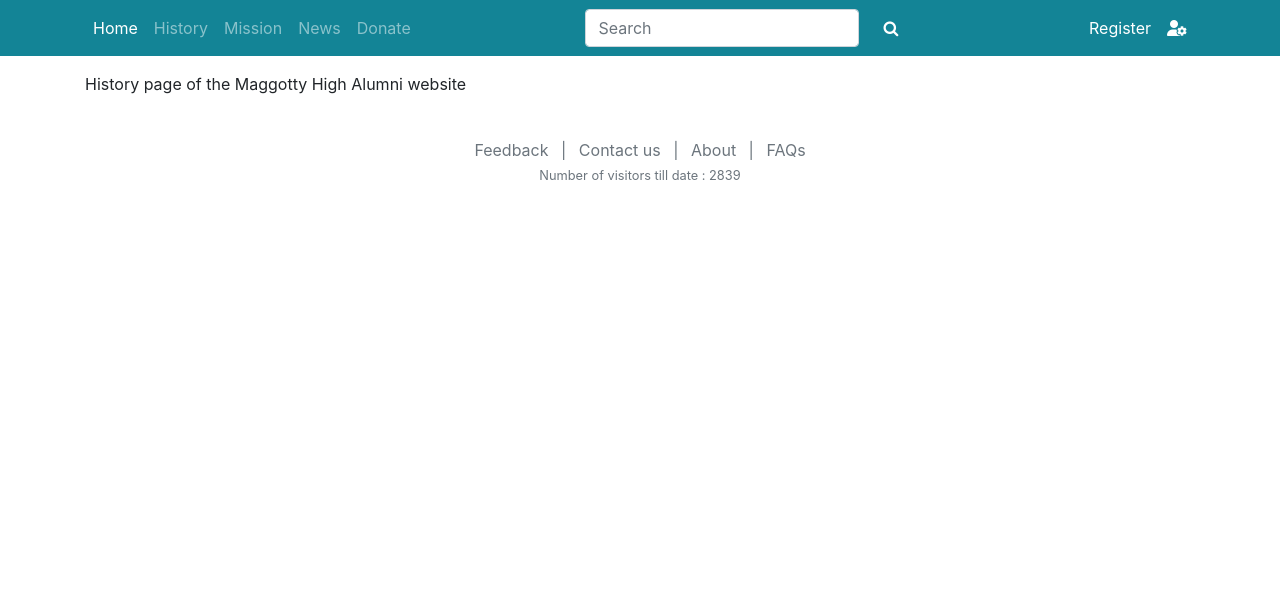
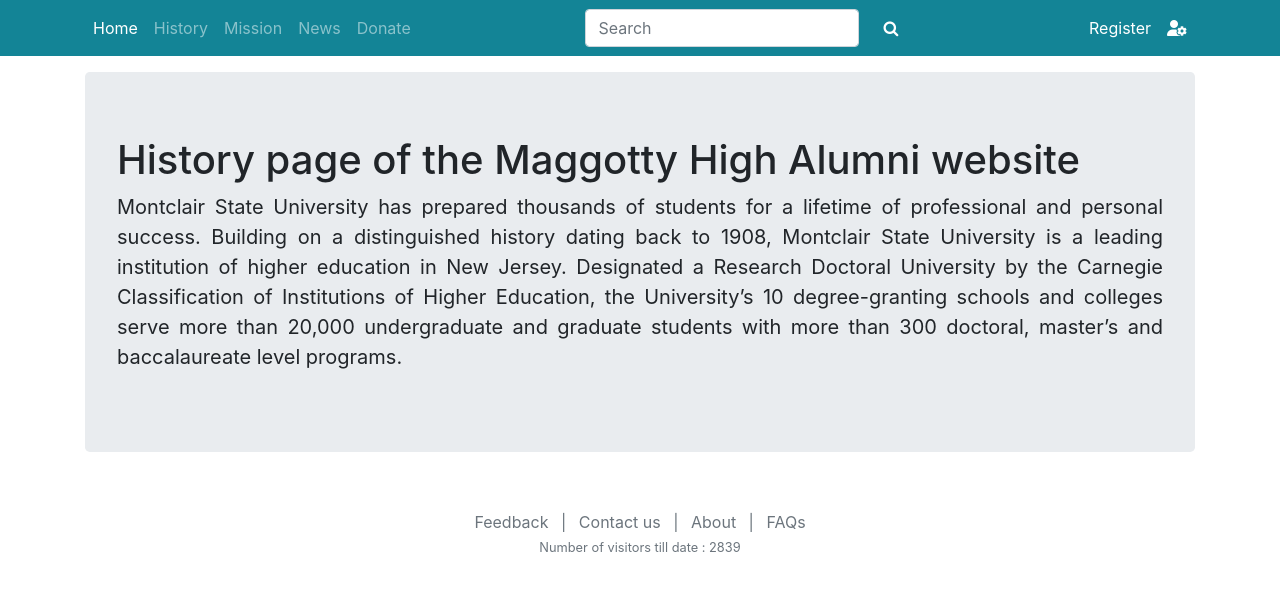
Before and after one commit to pallavitilloo/Maggotty-High-Alumni-Website, a Django app: page /history/ in a window 1280 px wide. Shown: the top 591 px of the page. Run offline with Django 3.2, Linux system fonts and the light colour scheme; some libraries are stand-ins or nearby versions.

Commit message:
navigation to history.html with first edit

```diff
--- a/Maggotty/templates/Maggotty/history.html
+++ b/Maggotty/templates/Maggotty/history.html
@@ -3,5 +3,12 @@
 History
 {% endblock %}
 {% block content %}
-<p>History page of the Maggotty High Alumni website</p>
+
+<div class="jumbotron">
+    <div class="img-title">
+        <h1>History page of the Maggotty High Alumni website</h1>
+        <p class="blockquote text-justify"> Montclair State University has prepared thousands of students for a lifetime of professional and personal success.
+            Building on a distinguished history dating back to 1908, Montclair State University is a leading institution of higher education in New Jersey.
+            Designated a Research Doctoral University by the Carnegie Classification of Institutions of Higher Education, the University’s 10 degree-granting schools and colleges serve more than 20,000 undergraduate and graduate students with more than 300 doctoral, master’s and baccalaureate level programs. </div>
+</div>
 {% endblock %}
```
